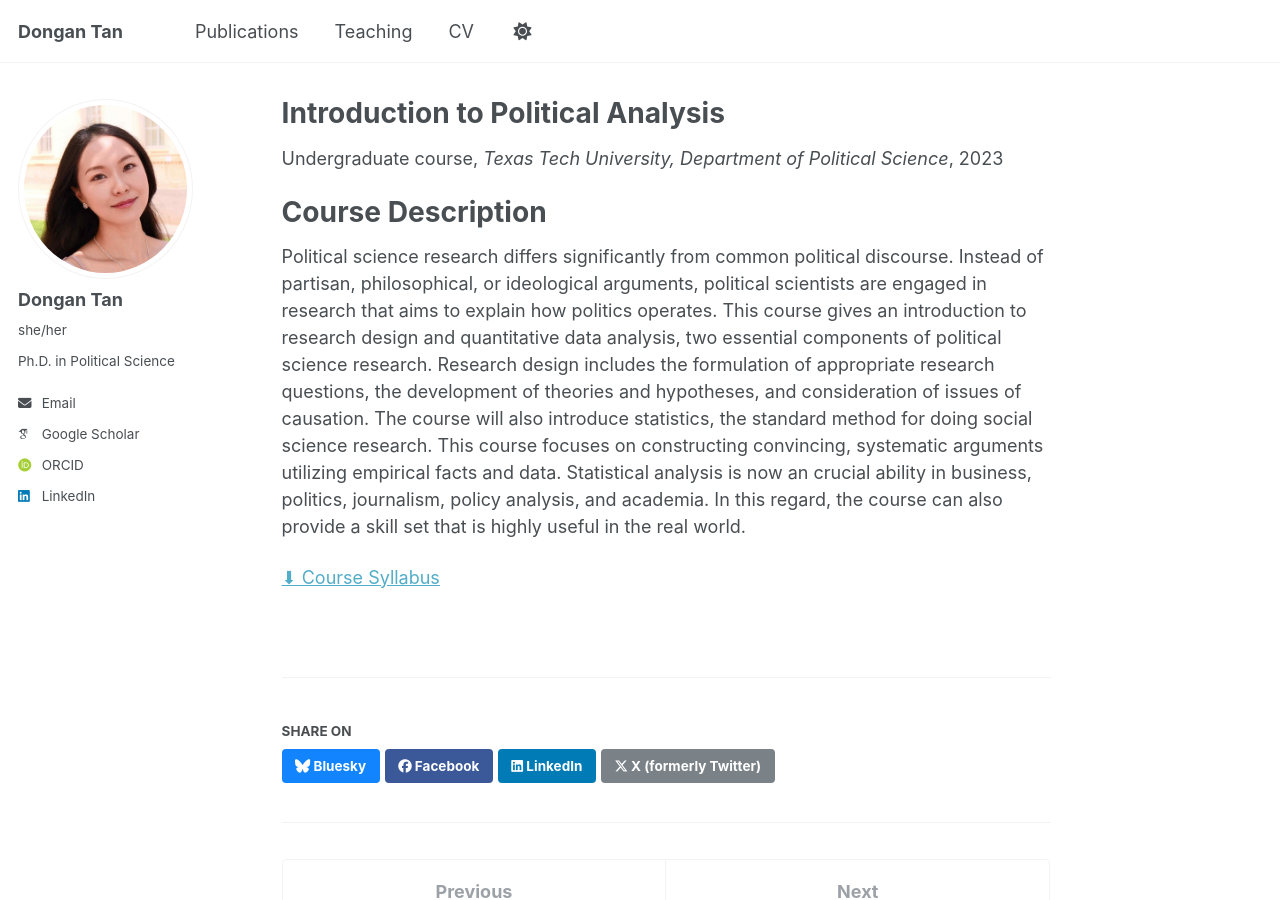
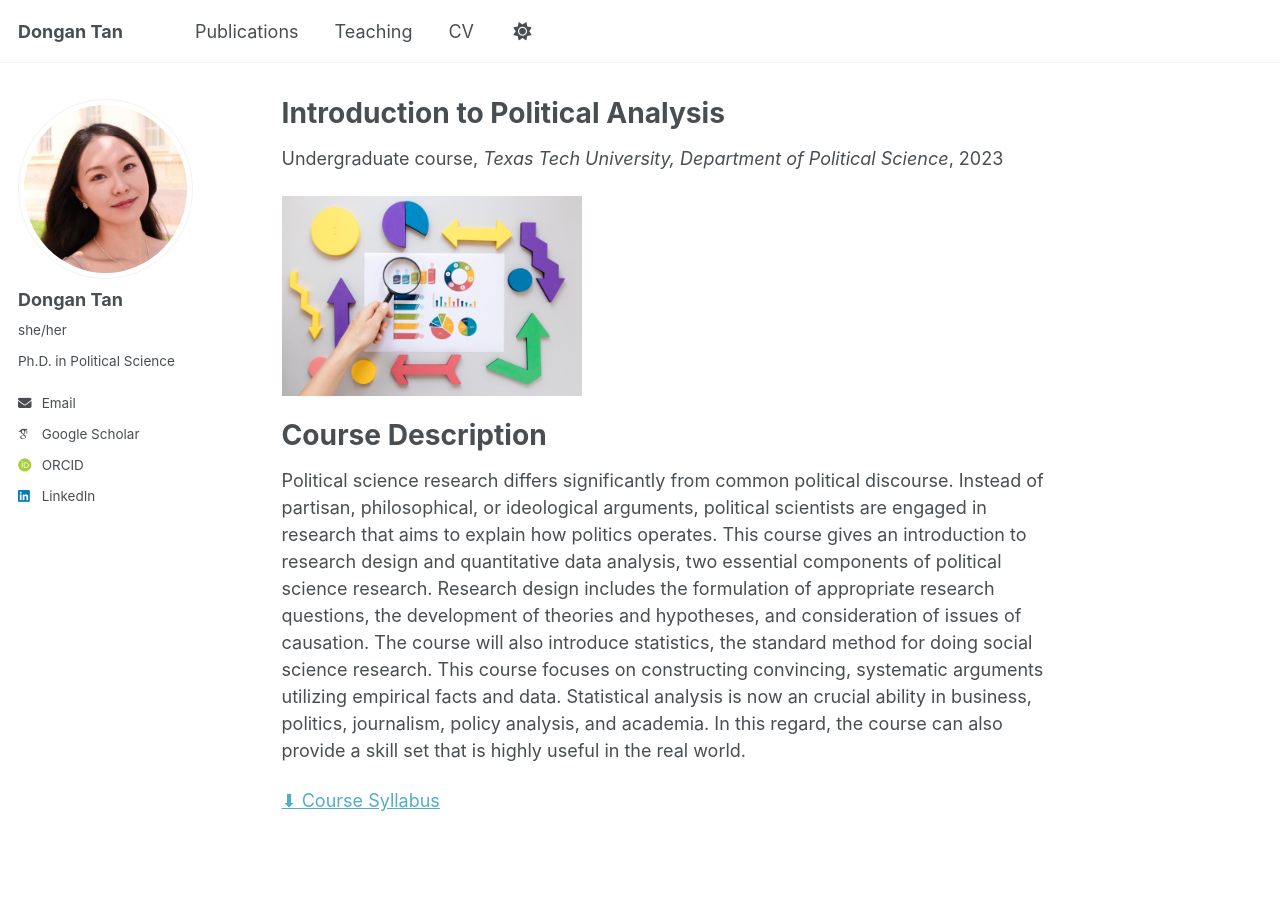
Before and after one commit to HaoLiuScholar/HaoLiuScholar.github.io, a Jekyll site: the page built from _teaching/2023-spring-POLS-3314.md, in a window 1280 px wide and 900 px high. Built offline with Jekyll 4.4.1, drawn with Linux system fonts in a browser that asks for light colours; some web fonts are replaced; a script that is not in the unit is left out.

Commit message:
Update 2023-spring-POLS-3314.md

```diff
--- a/_teaching/2023-spring-POLS-3314.md
+++ b/_teaching/2023-spring-POLS-3314.md
@@ -9,6 +9,9 @@ date: 2023-01-11
 location: "Lubbock, US"
 ---
 
+![Political Analysis](http://dongantan.github.io/images/PA.jpg){: width="300"}
+
+
 Course Description
 ======
 Political science research differs significantly from common political discourse. Instead of partisan, philosophical, or ideological arguments, political scientists are engaged in research that aims to explain how politics operates. This course gives an introduction to research design and quantitative data analysis, two essential components of political science research. Research design includes the formulation of appropriate research questions, the development of theories and hypotheses, and consideration of issues of causation. The course will also introduce statistics, the standard method for doing social science research. This course focuses on constructing convincing, systematic arguments utilizing empirical facts and data. Statistical analysis is now an crucial ability in business, politics, journalism, policy analysis, and academia. In this regard, the course can also provide a skill set that is highly useful in the real world.
```
